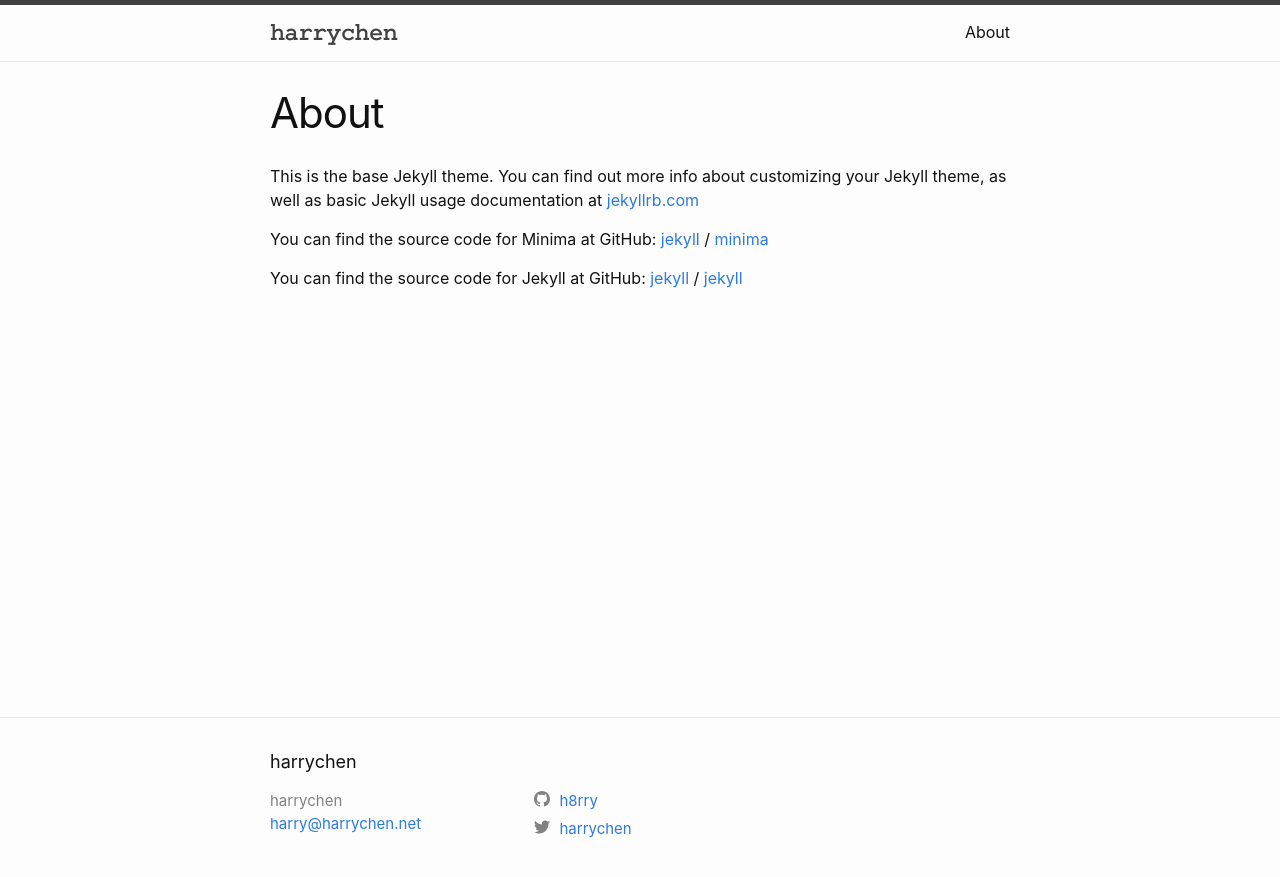
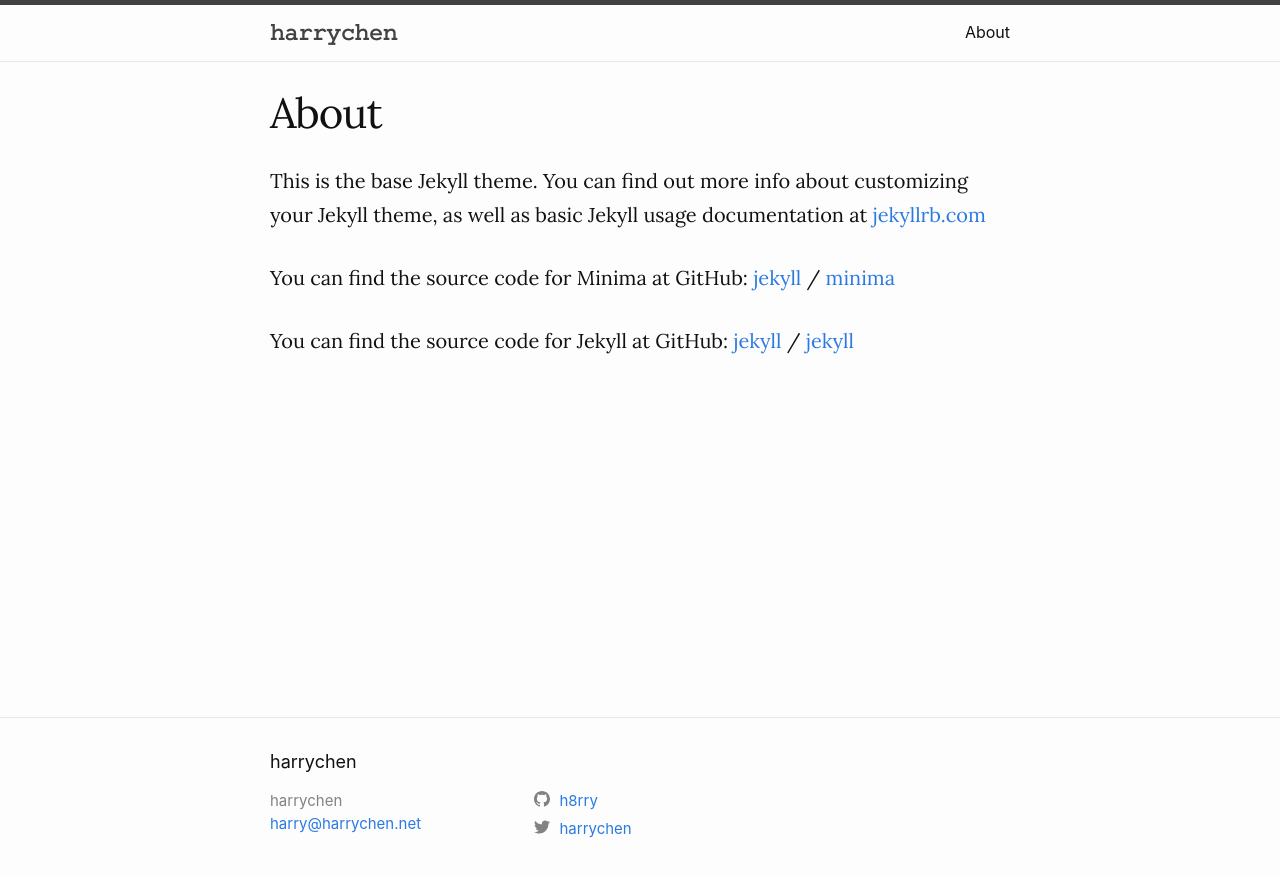
Before and after one commit to h8rry/harrychen.net, a Jekyll site: the page built from about.md, in a window 1280 px wide. Shown: the top 877 px of the page. Built offline with Jekyll 4.4.1, drawn with Linux system fonts in a browser that asks for light colours.

Commit message:
Add font: Lora

```diff
--- a/_includes/head.html
+++ b/_includes/head.html
@@ -8,4 +8,5 @@
   {%- if jekyll.environment == 'production' and site.google_analytics -%}
     {%- include google-analytics.html -%}
   {%- endif -%}
+  <link href="https://fonts.googleapis.com/css?family=Lora" rel="stylesheet">
 </head>
--- a/_layouts/home.html
+++ b/_layouts/home.html
@@ -10,7 +10,6 @@ layout: default
   {{ content }}
 
   {%- if site.posts.size > 0 -%}
-    <h2 class="post-list-heading">{{ page.list_title | default: "Posts" }}</h2>
     <ul class="post-list">
       {%- for post in site.posts -%}
       <li>
--- a/_sass/minima/_layout.scss
+++ b/_sass/minima/_layout.scss
@@ -204,6 +204,7 @@
 }
 
 .post-link {
+  // font-family: bt_mono_bold,Lora,Georgia,Cambria,"Times New Roman",Times,serif;
   display: block;
   @include relative-font-size(1.5);
 }
@@ -218,6 +219,8 @@
 }
 
 .post-title {
+  font-family: Lora,Georgia,Cambria,"Times New Roman",Times,serif;
+
   @include relative-font-size(2.625);
   letter-spacing: -1px;
   line-height: 1;
@@ -228,7 +231,18 @@
 }
 
 .post-content {
-  margin-bottom: $spacing-unit;
+  font-family: Lora,Georgia,Cambria,"Times New Roman",Times,serif;
+
+  p {
+    font-weight: 400;
+    font-size: 20px;
+    letter-space: -0.16px;
+    line-height: 33.9px;
+    text-rendering: optimizeLegibility;
+    margin-block-end: 29px !important;
+    margin-bottom: 29px !important;
+    // margin-bottom: $spacing-unit;
+  }
 
   h2 {
     @include relative-font-size(2);
```
